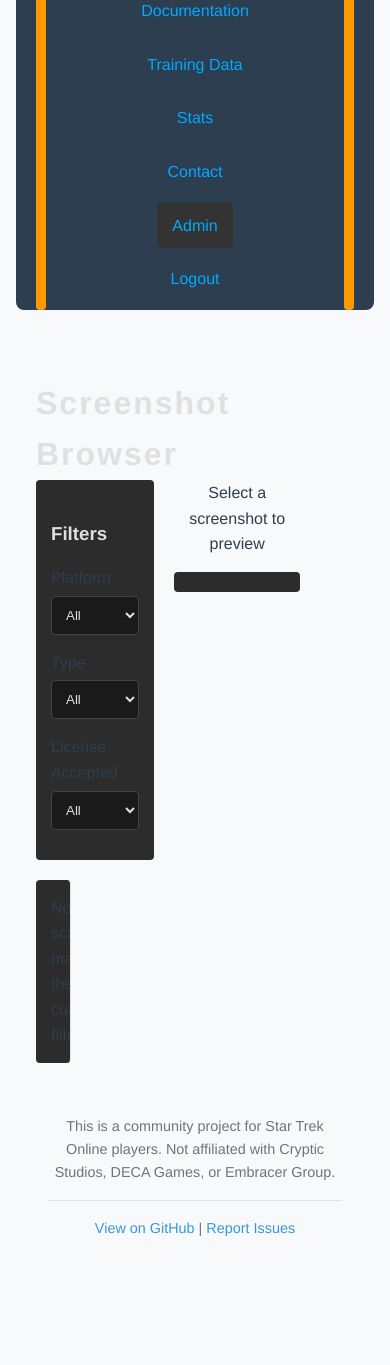
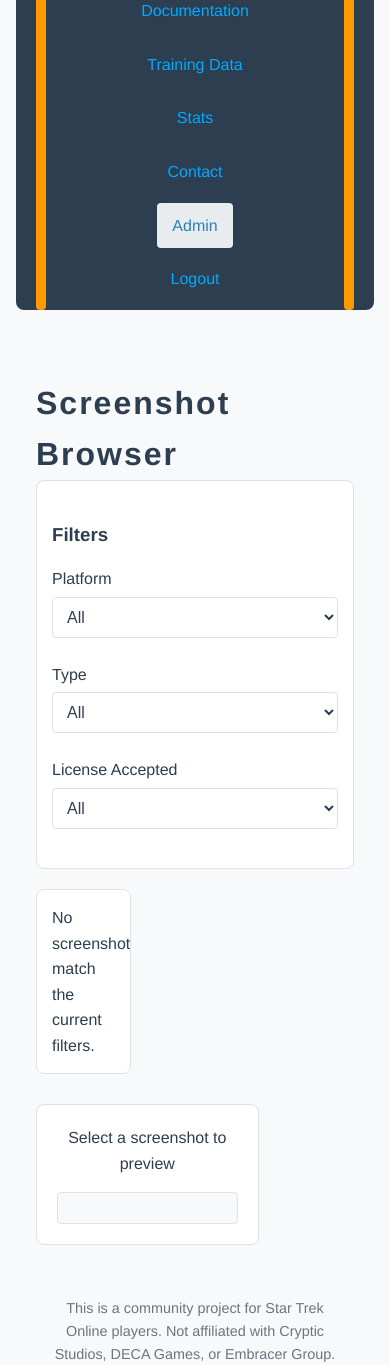
Before and after one commit to phillipod/SISTER, a Flask app: page /admin/screenshots in a window 390 px wide. Shown: the part 434-1799 px from the top of the page. Before the commit the page ends 1670 px from the top, so only its background shows below. Run offline with Flask 3, Linux system fonts and the light colour scheme; the visitor is signed in with stand-in values (Sample User, id 1); data that the repository does not hold is empty.

Commit message:
✨ Revamp admin styles: Updated CSS for improved aesthetics and usability in the admin interface, including hover effects, layout adjustments, and enhanced form elements. Introduced responsive design features and refined color schemes for better visual consistency.

```diff
--- a/sister_website/static/css/style.css
+++ b/sister_website/static/css/style.css
@@ -1534,145 +1535,188 @@ footer {
 }
 
 .admin-container h1, .admin-container h2, .admin-container h3 {
-    color: #e0e0e0;
+    color: var(--primary-color);
 }
 
 .admin-links {
     margin-top: 20px;
+    display: flex;
+    flex-direction: column;
+    gap: 10px;
 }
 
 .admin-link-item {
     display: block;
-    background-color: #333;
-    padding: 15px;
-    margin-bottom: 10px;
-    border-radius: 4px;
-    color: #00aaff;
+    background-color: #ffffff;
+    padding: 20px;
+    border-radius: 8px;
+    color: var(--accent-color);
     text-decoration: none;
-    transition: background-color 0.2s ease;
+    transition: all 0.2s ease;
+    border: 1px solid var(--border-color);
+    font-size: 1.2rem;
+    font-weight: 500;
 }
 
 .admin-link-item:hover {
-    background-color: #444;
+    background-color: var(--background-color);
+    border-color: var(--accent-color);
+    transform: translateY(-2px);
+    box-shadow: 0 4px 8px rgba(0,0,0,0.05);
 }
 
 .admin-browser-layout, .admin-users-layout {
     display: flex;
-    gap: 20px;
+    gap: 30px;
+    flex-wrap: wrap;
 }
 
 .admin-browser-sidebar, .admin-users-list {
     flex: 1;
+    min-width: 300px;
 }
 
 .admin-browser-main, .admin-users-form {
     flex: 2;
+    min-width: 300px;
 }
 
 .admin-filters {
-    background-color: #2c2c2c;
+    background-color: #ffffff;
     padding: 15px;
-    border-radius: 4px;
+    border-radius: 8px;
     margin-bottom: 20px;
+    border: 1px solid var(--border-color);
 }
 
 .tree-container {
-    background-color: #2c2c2c;
+    background-color: #ffffff;
     padding: 15px;
-    border-radius: 4px;
+    border-radius: 8px;
+    border: 1px solid var(--border-color);
     max-height: 60vh;
     overflow-y: auto;
 }
 
+.tree-container details > summary {
+    font-weight: bold;
+    cursor: pointer;
+    padding: 5px;
+}
+.tree-container details > summary:hover {
+    background-color: #f8f9fa;
+}
+.tree-container ul {
+    padding-left: 20px;
+}
+.tree-container a {
+    color: var(--accent-color);
+    text-decoration: none;
+}
+.tree-container a:hover {
+    text-decoration: underline;
+}
+
 #preview-pane {
     text-align: center;
+    background-color: #fff;
+    padding: 20px;
+    border-radius: 8px;
+    border: 1px solid var(--border-color);
 }
 
 #preview-pane img {
     max-width: 100%;
-    border: 1px solid #444;
-    background-color: #000;
+    border: 1px solid var(--border-color);
+    background-color: #f8f9fa;
+    border-radius: 4px;
 }
 
 #screenshot-info {
     margin-top: 15px;
-    padding: 10px;
-    background-color: #2c2c2c;
+    padding: 15px;
+    background-color: #f8f9fa;
     border-radius: 4px;
     text-align: left;
+    border: 1px solid var(--border-color);
 }
 
 #screenshot-info p {
-    margin: 5px 0;
+    margin: 8px 0;
 }
 
 .status-badge {
-    padding: 3px 8px;
-    border-radius: 10px;
+    padding: 4px 8px;
+    border-radius: 4px;
     font-weight: bold;
     font-size: 0.9em;
+    color: white;
 }
 
 .status-accepted {
-    background-color: #28a745;
-    color: #fff;
+    background-color: var(--tip-color);
 }
 
 .status-declined {
-    background-color: #dc3545;
-    color: #fff;
+    background-color: var(--danger-color);
 }
 
 .error-message {
-    color: #f8d7da;
-    background-color: #721c24;
+    color: var(--danger-color);
+    background-color: #f8d7da;
     padding: 10px;
     border: 1px solid #f5c6cb;
     border-radius: 4px;
 }
 
 /* Forms */
-.form-group {
-    margin-bottom: 15px;
-}
-
-.form-group label {
+.admin-filters label, .admin-users-form label {
     display: block;
     margin-bottom: 5px;
-}
-
-.form-input, .admin-filters select {
+    font-weight: 500;
+    color: var(--primary-color);
+}
+
+.admin-filters select, .form-input {
     width: 100%;
     padding: 10px;
-    background-color: #1a1a1a;
-    border: 1px solid #444;
-    color: #e0e0e0;
-    border-radius: 4px;
-    box-sizing: border-box; /* Important */
+    background-color: #fff;
+    border: 1px solid var(--border-color);
+    color: var(--text-color);
+    border-radius: 4px;
+    box-sizing: border-box;
+    font-size: 1rem;
+}
+.admin-filters select:focus, .form-input:focus {
+    outline: none;
+    border-color: var(--accent-color);
+    box-shadow: 0 0 0 2px rgba(52, 152, 219, 0.2);
 }
 
 .input-error {
-    border-color: #dc3545;
+    border-color: var(--danger-color);
 }
 
 .form-error {
-    color: #f8d7da;
+    color: var(--danger-color);
     font-size: 0.9em;
     margin-top: 5px;
 }
 
 .btn {
     display: inline-block;
-    padding: 10px 20px;
-    background-color: #007bff;
+    padding: 12px 24px;
+    background-color: var(--accent-color);
     color: #fff;
     border: none;
     border-radius: 4px;
     cursor: pointer;
     text-decoration: none;
     font-size: 1em;
+    font-weight: 500;
+    transition: background-color 0.2s ease;
 }
 
 .btn:hover {
-    background-color: #0056b3;
-}
+    background-color: var(--hover-color);
+}
```
Also changed, not shown: other parts of sister_website/static/css/style.css (+14 -13 lines).
